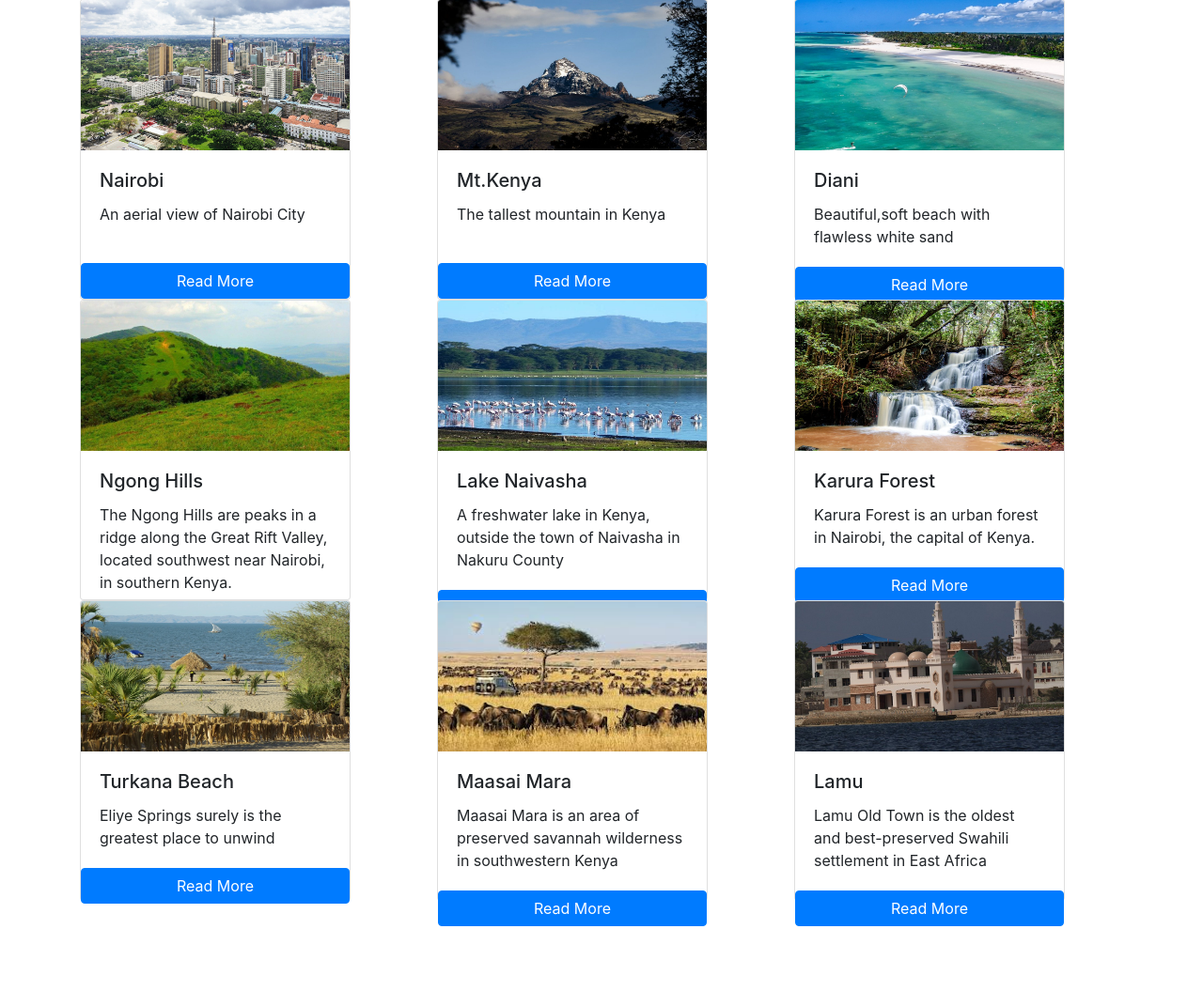
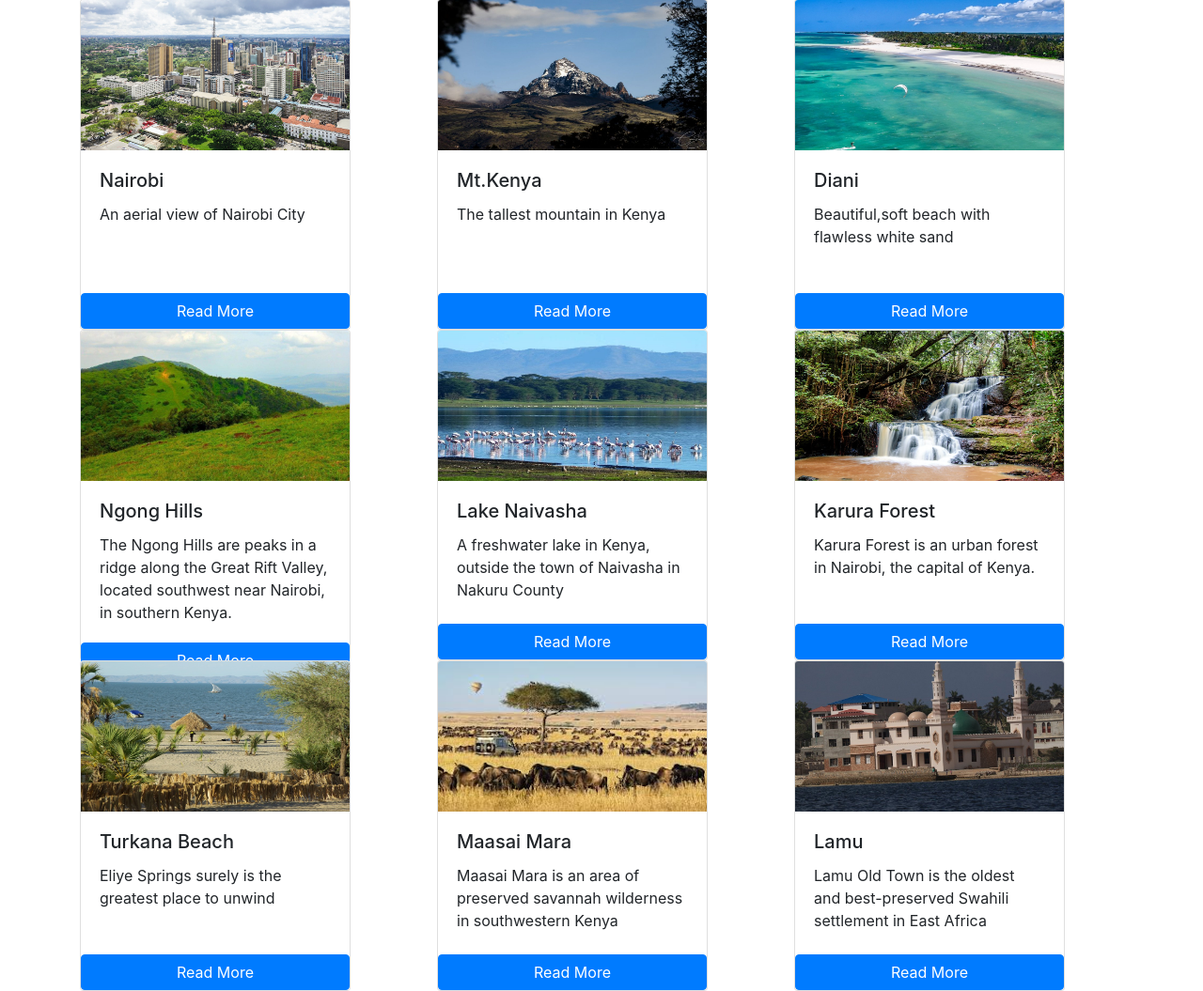
Before and after one commit to CindyKatoni/PhotoGallery, a Django app: page /photos/ in a window 1280 px wide. Shown: the part 113-1168 px from the top of the page at 94% size. Before the commit the page ends 1099 px from the top, so only its background shows below. Run offline with Django 3.2, Linux system fonts and the light colour scheme; data comes from the database, SQL or seed files in the repository; both versions use the stored data as it was after the commit; some libraries are stand-ins or nearby versions.

Commit message:
more photos

```diff
--- a/photos/templates/photo_index.html
+++ b/photos/templates/photo_index.html
@@ -6,7 +6,7 @@
 <div class="row">
     {% for photo in photos %}
     <div class="col-md-4">
-        <div class="card" style="width: 18rem; height: 20rem;">
+        <div class="card" style="width: 18rem; height: 22rem;">
             <img class="card-img-top" src="{% static photo.image %}" style="height: 10rem;">
             <div class="card-body">
                 <h5 class="card-title">{{ photo.title }}</h5>
```
Also changed, not shown: db.sqlite3, photos/static/img/p4.jpg (added), photos/static/img/p5.jpg (added), photos/static/img/p6.jpg (added), photos/static/img/p7.jpg (added), photos/static/img/p8.jpg (added), photos/static/img/p9.jpg (added).
